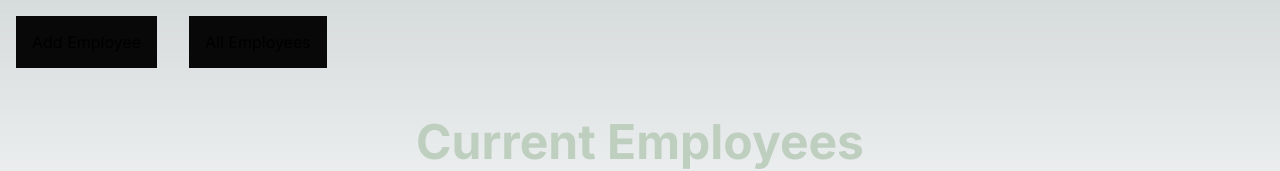
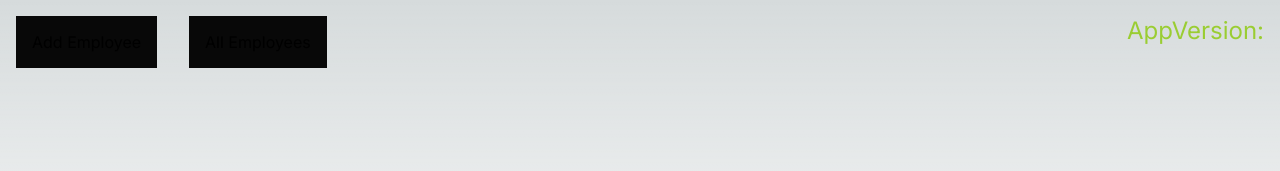
Before and after one commit to ghosTad0/ExampleEmployeeDataRecord, a Next.js app: page /pages/list-employees in a window 1280 px wide. Shown: the top 171 px of the page. Built offline with nearby package versions, Linux system fonts and the light colour scheme; no server answers; the database is empty.

Commit message:
completed adding app version in the frontend

```diff
--- a/package.json
+++ b/package.json
@@ -20,6 +20,8 @@
     "@mui/material": "^5.16.5",
     "@mui/styled-engine-sc": "^6.0.0-alpha.18",
     "@prisma/client": "^5.16.2",
+    "fs": "^0.0.1-security",
+    "js-yaml": "^4.1.0",
     "next": "14.2.5",
     "prisma": "^5.16.2",
     "react": "^18",
@@ -29,6 +31,7 @@
     "zod": "^3.23.8"
   },
   "devDependencies": {
+    "@types/js-yaml": "^4.0.9",
     "@types/node": "^20",
     "@types/react": "^18",
     "@types/react-dom": "^18",
--- a/src/app/frontend-components/NavBar.tsx
+++ b/src/app/frontend-components/NavBar.tsx
@@ -1,6 +1,9 @@
+import getFrontendConfigs from "@/ssr_components/getFrontendConfigs";
 import Link from "next/link";
 
-export default function NavBar(){
+export default async function NavBar(props: any){
+    const feConfigs: any = await getFrontendConfigs()
+    console.log(feConfigs)
     return (
         <div>
             <div className="navBar">
@@ -11,6 +14,9 @@ export default function NavBar(){
                     <Link href="/pages/list-employees">All Employees</Link>
                 </div>
             </div>
+            <div className="navBarMetaData">
+                <p className="appVersionStyle">AppVersion: {feConfigs.app_version}</p>
+            </div>
         </div>
     )
 }
--- a/src/app/globals.css
+++ b/src/app/globals.css
@@ -170,6 +170,17 @@ a {
   border-radius: 0.4rem; */
 }
 
+/* .navBarMetaData {
+  justify-content: end;
+} */
+
+.appVersionStyle {
+  text-align: right;
+  color: yellowgreen;
+  padding: 1rem 1rem;
+  font-size: 1.5rem;
+}
+
 .postNvBrSpace {
   height: 10vh;
 }
--- /dev/null
+++ b/src/ssr_components/getFrontendConfigs.ts
@@ -0,0 +1,18 @@
+'use server'
+
+import yaml from 'js-yaml'
+import fs from 'fs'
+import path from "path"
+
+export default async function getFrontendConfigs(){
+    try{
+        const feConfigString = fs.readFileSync(path.join(`${process.env.STATIC_SRC_DIR}`, `${process.env.FE_CONFIGS}`), 'utf-8')
+        const feConfig = yaml.load(feConfigString)
+        console.log(feConfig)
+        return feConfig
+    } catch (e: any) {
+        console.log(`Error occured when reading frontend configs, returning defaults, error: ${e}`)
+        return {}
+    }
+
+}
```
Also changed, not shown: 1 other file (tests, documents, lock files or other folders).
